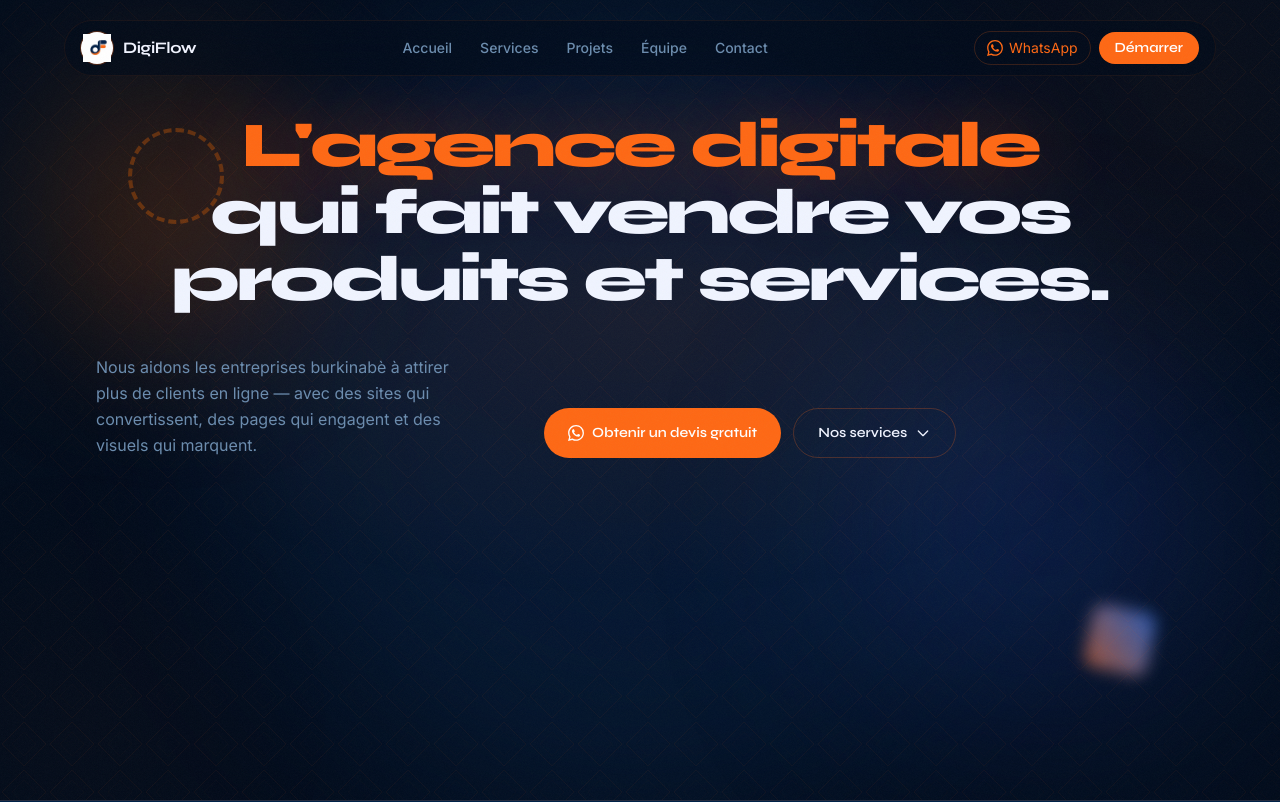
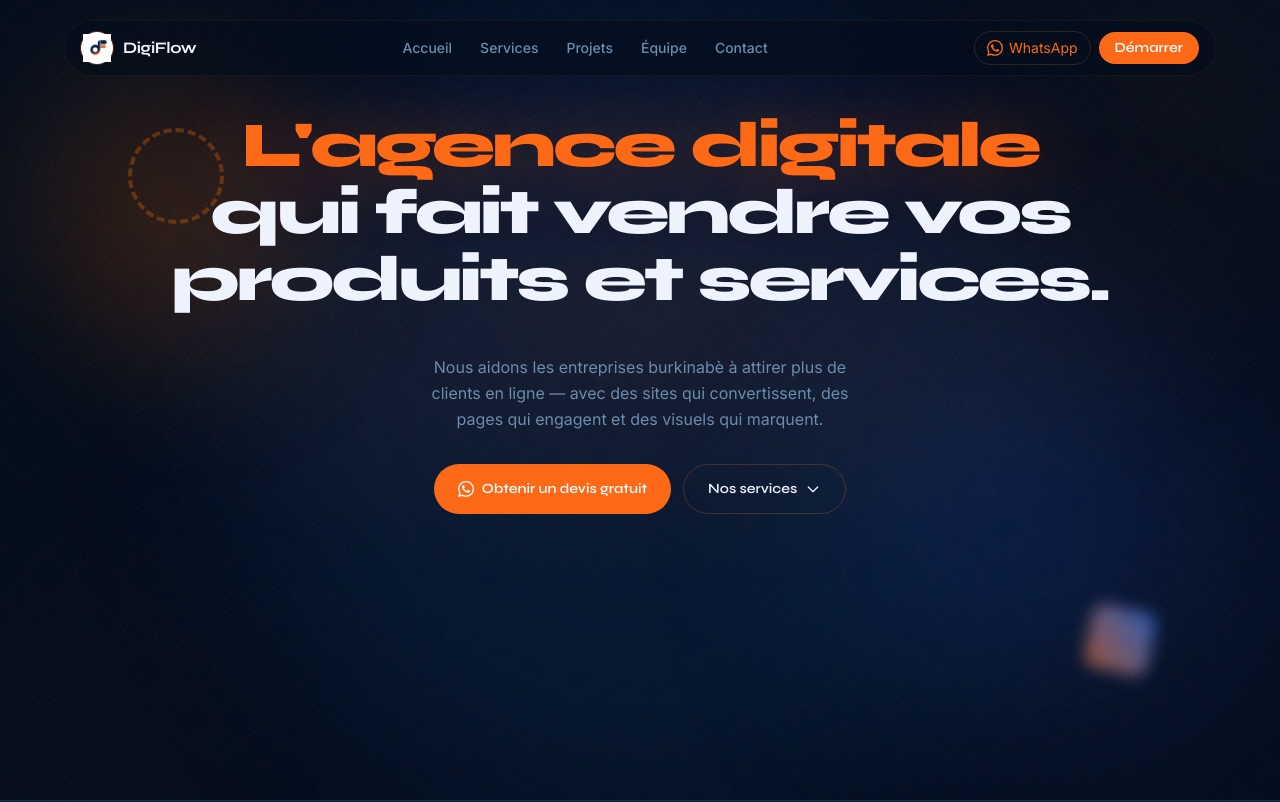
Before and after one commit to mibienpanjoe/DigiFlow, a React (Vite) app: page / in a window 1280 px wide. Shown: the top 802 px of the page. Built offline with nearby package versions, Linux system fonts and the light colour scheme.

Commit message:
style: enhance layout and alignment in Contact and Hero sections for better user experience

```diff
--- a/src/components/sections/ContactSection.tsx
+++ b/src/components/sections/ContactSection.tsx
@@ -90,7 +90,7 @@ const ContactSection = () => {
           {/* Left: Info */}
           <div className="flex flex-col gap-10">
             <Reveal>
-              <div>
+              <div className="flex flex-col items-center text-center lg:items-start lg:text-left">
                 <span className="section-label block mb-3">Contact</span>
                 <h2
                   className="text-[clamp(2rem,5vw,3.5rem)] font-bold tracking-tight leading-tight"
@@ -153,12 +153,12 @@ const ContactSection = () => {
             </div>
 
             {/* WhatsApp CTA */}
-            <Reveal delay={0.4}>
+            <Reveal delay={0.4} width="100%">
               <a
                 href="https://wa.me/22666220025"
                 target="_blank"
                 rel="noopener noreferrer"
-                className="inline-flex items-center gap-2 px-5 py-3 rounded-full text-sm font-semibold transition-all duration-300 hover:scale-105"
+                className="mx-auto lg:mx-0 flex w-fit items-center gap-2 px-5 py-3 rounded-full text-sm font-semibold transition-all duration-300 hover:scale-105"
                 style={{
                   fontFamily: 'Syne, sans-serif',
                   background: 'rgba(37,211,102,0.1)',
--- a/src/components/sections/HeroSection.tsx
+++ b/src/components/sections/HeroSection.tsx
@@ -75,9 +75,9 @@ const HeroSection = () => {
           {/* Subline + CTAs row */}
           <motion.div
             variants={itemVariants}
-            className="mt-10 flex flex-col lg:flex-row lg:items-end gap-8 lg:gap-16"
+            className="mt-10 flex flex-col gap-8 lg:items-center lg:text-center"
           >
-            <p className="max-w-sm text-base leading-relaxed" style={{ color: '#6B8CAE' }}>
+            <p className="max-w-md text-base leading-relaxed" style={{ color: '#6B8CAE' }}>
               Nous aidons les entreprises burkinabè à attirer plus de clients en ligne — avec des sites qui convertissent, des pages qui engagent et des visuels qui marquent.
             </p>
 
```
